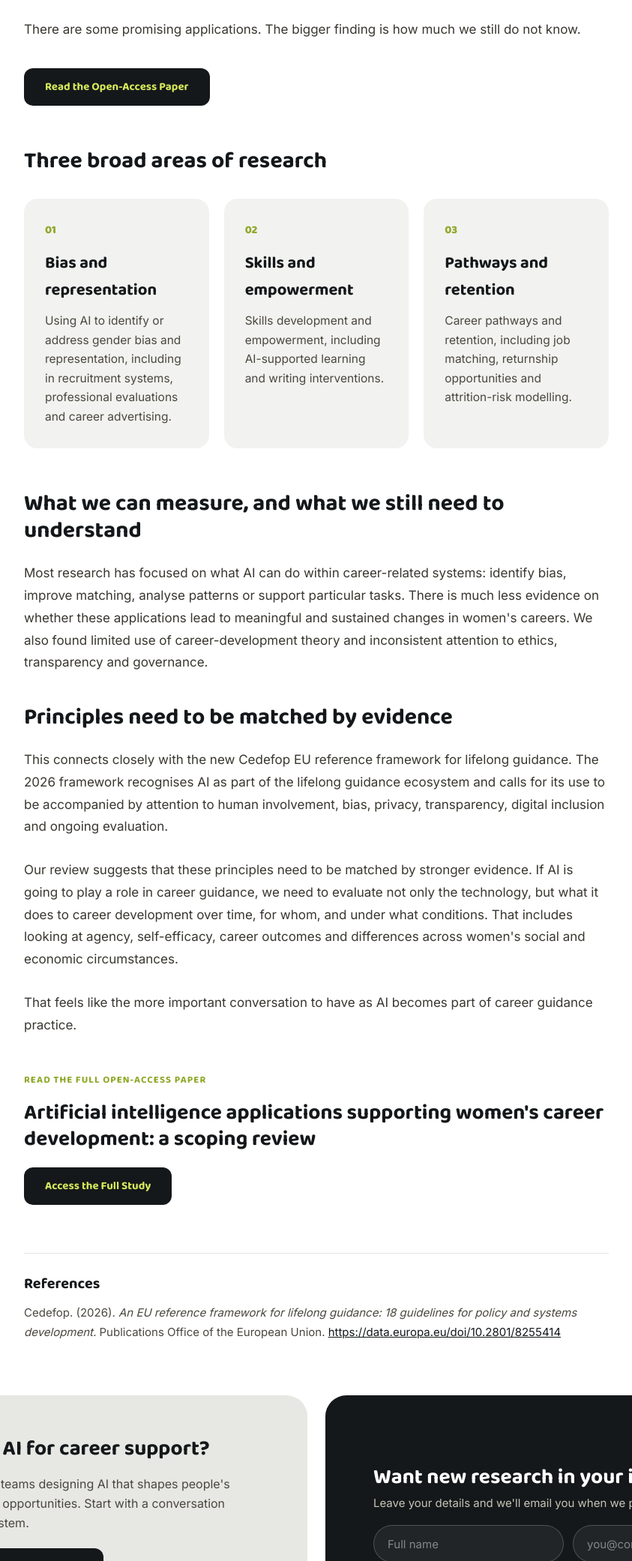
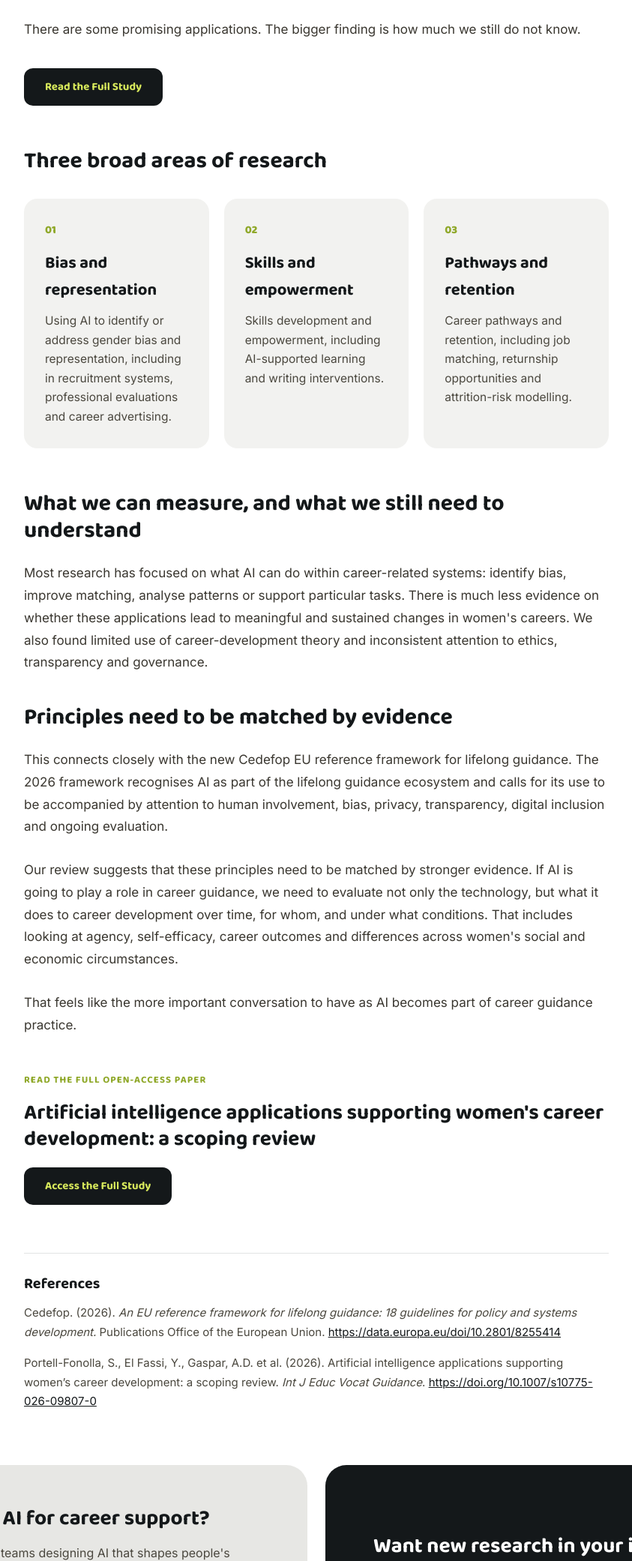
Before and after one commit to styll2025/hcrai, a plain HTML site: page insights/ai-womens-career-development/index.html in a window 1280 px wide. Shown: the part 1027-3109 px from the top of the page at 75% size, without its empty margins (218-1061 px from the left). Drawn offline with Linux system fonts and the light colour scheme.

Commit message:
Add the scoping review citation and update the study CTA
Point readers to the published paper in the references and use the same wording on the first button.

Co-authored-by: Cursor <cursoragent@cursor.com>

```diff
--- a/insights/ai-womens-career-development/index.html
+++ b/insights/ai-womens-career-development/index.html
@@ -93,7 +93,7 @@
 
     <p style="font-size: 17px; line-height: 1.75; color: #3A3730; margin: 0 0 36px;">There are some promising applications. The bigger finding is how much we still do not know.</p>
 
-    <a href="https://link.springer.com/article/10.1007/s10775-026-09807-0" target="_blank" rel="noopener" style="display: inline-block; background: #14181A; color: #D7E85B; font-family: 'Baloo 2', sans-serif; font-weight: 700; font-size: 15px; padding: 13px 28px; border-radius: 12px; text-decoration: none; margin-bottom: 56px;">Read the Open-Access Paper</a>
+    <a href="https://link.springer.com/article/10.1007/s10775-026-09807-0" target="_blank" rel="noopener" style="display: inline-block; background: #14181A; color: #D7E85B; font-family: 'Baloo 2', sans-serif; font-weight: 700; font-size: 15px; padding: 13px 28px; border-radius: 12px; text-decoration: none; margin-bottom: 56px;">Read the Full Study</a>
 
     <h2 style="font-family: 'Baloo 2', sans-serif; font-weight: 700; font-size: var(--wcdH2Size); line-height: 1.2; margin: 0 0 32px;">Three broad areas of research</h2>
 
@@ -135,7 +135,10 @@
 
     <div style="border-top: 1px solid rgba(20,24,26,0.12); padding-top: 28px; margin-bottom: 72px;">
       <h2 style="font-family: 'Baloo 2', sans-serif; font-weight: 700; font-size: 20px; line-height: 1.2; margin: 0 0 14px;">References</h2>
-      <p style="font-size: 15px; line-height: 1.7; color: #4A473E; margin: 0;">Cedefop. (2026). <em>An EU reference framework for lifelong guidance: 18 guidelines for policy and systems development.</em> Publications Office of the European Union. <a href="https://data.europa.eu/doi/10.2801/8255414" target="_blank" rel="noopener" style="color: #14181A; word-break: break-word;">https://data.europa.eu/doi/10.2801/8255414</a></p>
+      <div style="display: flex; flex-direction: column; gap: 16px;">
+        <p style="font-size: 15px; line-height: 1.7; color: #4A473E; margin: 0;">Cedefop. (2026). <em>An EU reference framework for lifelong guidance: 18 guidelines for policy and systems development.</em> Publications Office of the European Union. <a href="https://data.europa.eu/doi/10.2801/8255414" target="_blank" rel="noopener" style="color: #14181A; word-break: break-word;">https://data.europa.eu/doi/10.2801/8255414</a></p>
+        <p style="font-size: 15px; line-height: 1.7; color: #4A473E; margin: 0;">Portell-Fonolla, S., El Fassi, Y., Gaspar, A.D. et al. (2026). Artificial intelligence applications supporting women’s career development: a scoping review. <em>Int J Educ Vocat Guidance</em>. <a href="https://doi.org/10.1007/s10775-026-09807-0" target="_blank" rel="noopener" style="color: #14181A; word-break: break-word;">https://doi.org/10.1007/s10775-026-09807-0</a></p>
+      </div>
     </div>
 
   </article>
```
